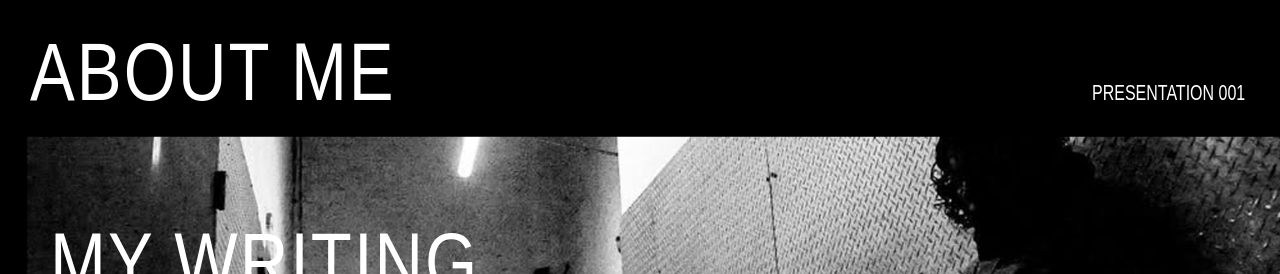
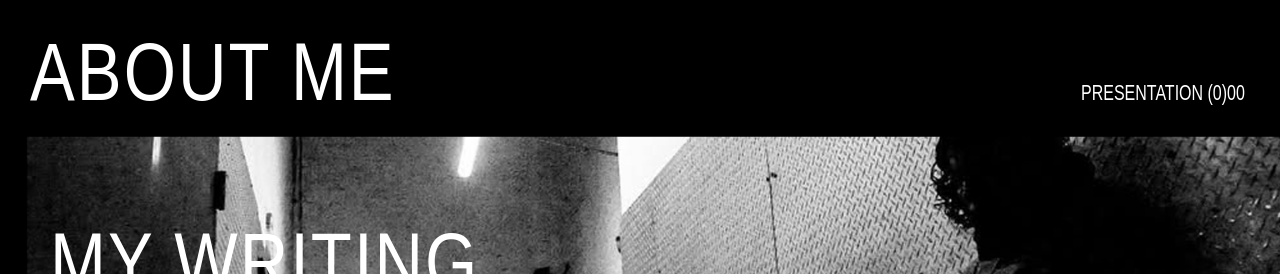
Before and after one commit to pxsswordprotected/personalsite, a Jekyll site: the page docs/index.html, which Jekyll copies as it is, in a window 1280 px wide. Shown: the top 274 px of the page. Built offline with Jekyll 4.4.1, drawn with Linux system fonts in a browser that asks for light colours.

Commit message:
changed presentation text

```diff
--- a/docs/index.html
+++ b/docs/index.html
@@ -15,7 +15,7 @@
                 <h1 class ="my-writing"><a href="my_writing.html">MY WRITING</a></h1>
                 <h1 class="stretched-text"><a href="my_resources.html">LINKS & RESOURCES</a></h1>
                 <h1 class ="contact-me"><a href="contact_me.html"> CONTACT ME</a></h1>
-                <div class="presentation">PRESENTATION 001</div>
+                <div class="presentation">PRESENTATION (0)00</div>
             </div>
             <div class="last-updated">LAST UPDATED: 1-1-24</div>
         </div>
```
